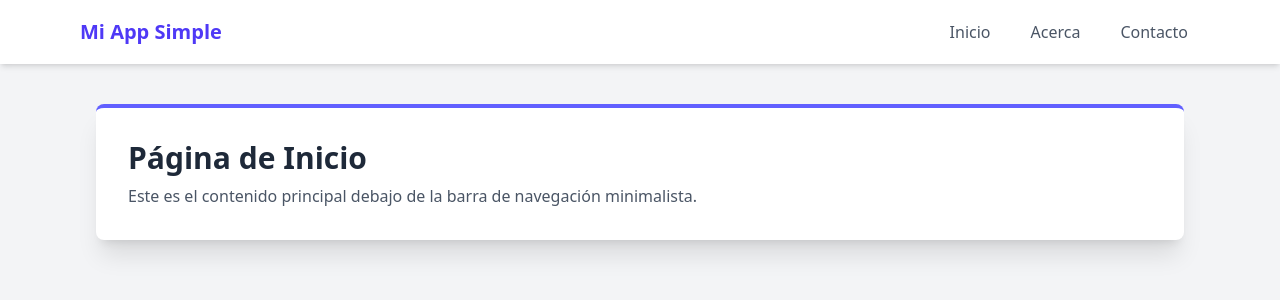
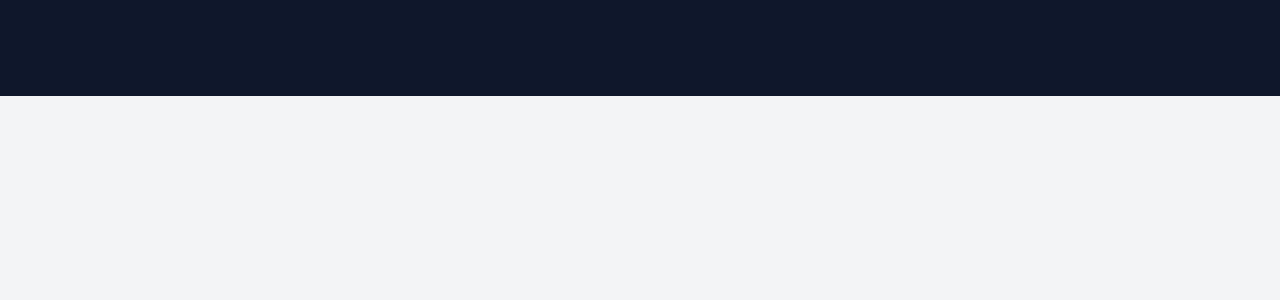
Before and after one commit to SebastianMoralesDuque/solutionaltech-openclaw, a React (Vite) app: page / in a window 1280 px wide. Shown: the top 300 px of the page. Built offline with nearby package versions, Linux system fonts and the light colour scheme.

Commit message:
feat: completar T013 - importar componentes en App.tsx

```diff
--- a/src/App.tsx
+++ b/src/App.tsx
@@ -1,94 +1,17 @@
-import { useState, type SVGProps } from 'react';
-// Íconos SVG internos para simplicidad y evitar librerías.
-
-// -------------------------------------------
-// 1. Definición de íconos SVG internos (Mínimos)
-// -------------------------------------------
-
-const MenuIcon = (props: SVGProps<SVGSVGElement>) => (
-  <svg xmlns="http://www.w3.org/2000/svg" fill="none" viewBox="0 0 24 24" strokeWidth={1.5} stroke="currentColor" {...props}>
-    <path strokeLinecap="round" strokeLinejoin="round" d="M3.75 6.75h16.5M3.75 12h16.5m-16.5 5.25h16.5" />
-  </svg>
-);
-
-const XIcon = (props: SVGProps<SVGSVGElement>) => (
-  <svg xmlns="http://www.w3.org/2000/svg" fill="none" viewBox="0 0 24 24" strokeWidth={1.5} stroke="currentColor" {...props}>
-    <path strokeLinecap="round" strokeLinejoin="round" d="M6 18L18 6M6 6l12 12" />
-  </svg>
-);
-
-// -------------------------------------------
-// 2. Componente principal App (Simplificado)
-// -------------------------------------------
+import { Navbar } from './components/Navbar';
+import { Hero } from './components/Hero';
+import { Services } from './components/Services';
+import { Footer } from './components/Footer';
 
 function App() {
-  const [isMenuOpen, setIsMenuOpen] = useState(false);
-
   return (
     <div className="min-h-screen bg-gray-100 font-inter">
-      {/* -------------------------------------------
-        Navbar Simple y Responsive
-        -------------------------------------------
-      */}
-      <nav className="bg-white shadow-md">
-        <div className="max-w-6xl mx-auto px-4">
-          <div className="flex justify-between items-center h-16">
-
-            {/* Logo */}
-            <div className="flex-shrink-0">
-              <a href="#" className="text-xl font-bold text-indigo-600">Mi App Simple</a>
-            </div>
-
-            {/* Links de Navegación - Escritorio */}
-            <div className="hidden md:flex space-x-4">
-              <a href="#home" className="text-gray-600 hover:text-indigo-600 px-3 py-2 rounded-lg transition-colors">Inicio</a>
-              <a href="#about" className="text-gray-600 hover:text-indigo-600 px-3 py-2 rounded-lg transition-colors">Acerca</a>
-              <a href="#contact" className="text-gray-600 hover:text-indigo-600 px-3 py-2 rounded-lg transition-colors">Contacto</a>
-            </div>
-
-            {/* Botón de Menú Móvil */}
-            <div className="md:hidden">
-              <button
-                onClick={() => setIsMenuOpen(!isMenuOpen)}
-                className="p-2 rounded-md text-gray-500 hover:bg-gray-100 focus:outline-none focus:ring-2 focus:ring-indigo-500 transition duration-150"
-              >
-                <span className="sr-only">Abrir menú</span>
-                {/* Uso directo de íconos SVG */}
-                {isMenuOpen ? (
-                  <XIcon className="h-6 w-6" />
-                ) : (
-                  <MenuIcon className="h-6 w-6" />
-                )}
-              </button>
-            </div>
-          </div>
-        </div>
-
-        {/* Menú Móvil Desplegable */}
-        {isMenuOpen && (
-          <div className="md:hidden bg-white pb-3 pt-2 shadow-inner">
-            <div className="space-y-1 px-2">
-              <a href="#home" className="block text-gray-700 hover:bg-indigo-50 hover:text-indigo-600 px-3 py-2 rounded-md text-base font-medium">Inicio</a>
-              <a href="#about" className="block text-gray-700 hover:bg-indigo-50 hover:text-indigo-600 px-3 py-2 rounded-md text-base font-medium">Acerca</a>
-              <a href="#contact" className="block text-gray-700 hover:bg-indigo-50 hover:text-indigo-600 px-3 py-2 rounded-md text-base font-medium">Contacto</a>
-            </div>
-          </div>
-        )}
-      </nav>
-
-      {/* -------------------------------------------
-        Contenido Principal Simple
-        -------------------------------------------
-      */}
-      <main className="max-w-6xl mx-auto py-10 px-4 sm:px-6 lg:px-8">
-        <div className="bg-white p-8 rounded-lg shadow-xl border-t-4 border-indigo-500">
-          <h1 className="text-3xl font-semibold text-gray-800 mb-2">Página de Inicio</h1>
-          <p className="text-gray-600">
-            Este es el contenido principal debajo de la barra de navegación minimalista.
-          </p>
-        </div>
+      <Navbar />
+      <main>
+        <Hero />
+        <Services />
       </main>
-
+      <Footer />
     </div>
   );
 }
```
Also changed, not shown: 1 other file (tests, documents, lock files or other folders).
